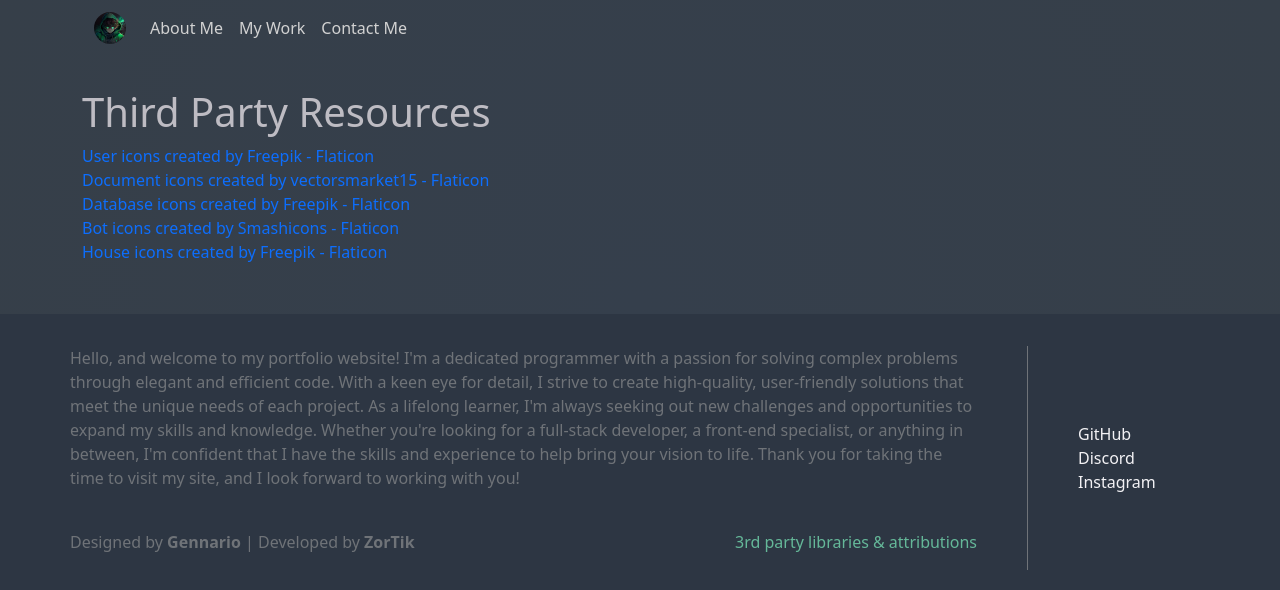
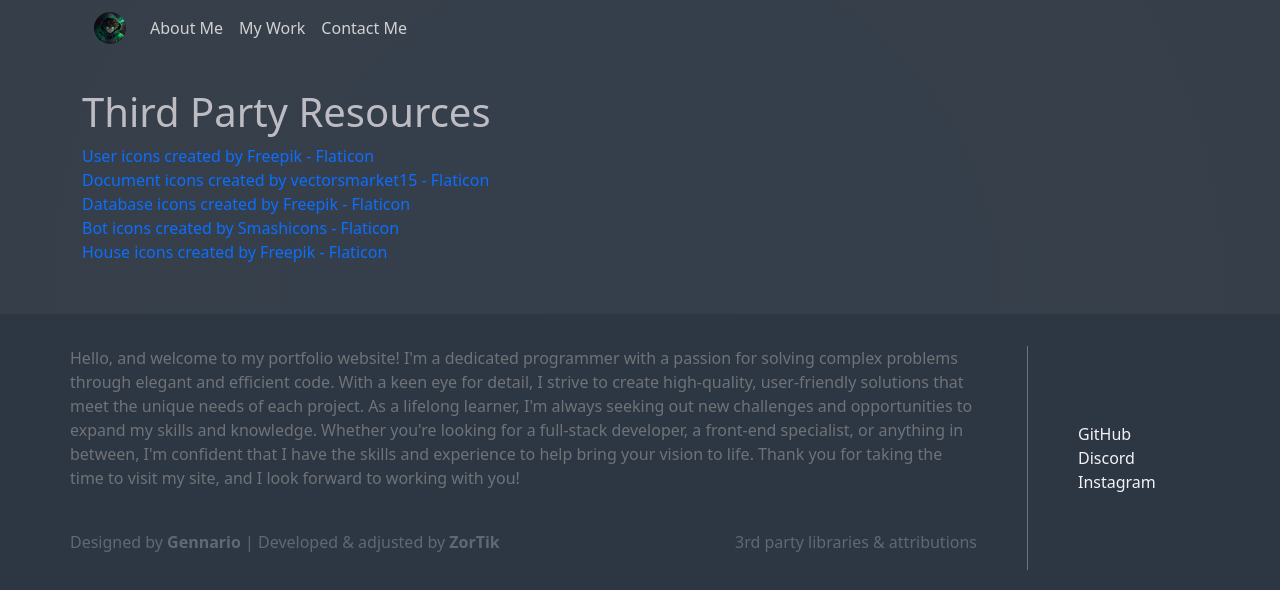
Before and after one commit to ZorTik/ZorTik.github.io, a Next.js app: page /3rdparty in a window 1280 px wide. Shown: the top 590 px of the page. Built offline with nearby package versions, Linux system fonts and the light colour scheme.

Commit message:
Adjustments

```diff
--- a/components/index/Socials.tsx
+++ b/components/index/Socials.tsx
@@ -28,7 +28,7 @@
         setDiscordClicked(true);
     }
     return <>
-        <h1 className="text-center" style={{marginTop: "80px"}}>Let&rsquo;s build something.</h1>
+        <h1 className="text-center" style={{marginTop: "80px"}}>Let&rsquo;s build something</h1>
         <SocialsComponent className="px-3 py-4" id="contacts">
             <Col><SocialButton bgColor="#4d5fa7" onClick={handleDiscordClick}>{discordClicked ? "Discord tag copied!" : "Discord"}</SocialButton></Col>
             <Col><SocialButton bgColor="#696969" href="https://github.com/ZorTik" target="_blank">GitHub</SocialButton></Col>
--- a/components/layout/Footer.tsx
+++ b/components/layout/Footer.tsx
@@ -7,8 +7,8 @@
   padding: 2rem 0;
   margin-top: 20px;
 
-  #attributions a {
-    color: var(--color-primary) !important;
+  #attributions a, #authors {
+    color: var(--color-shade) !important;
     :hover {
       color: var(--color-primary-dark) !important;
     }
@@ -47,7 +47,7 @@
                         <Row><p>Hello, and welcome to my portfolio website! I&apos;m a dedicated programmer with a passion for solving complex problems through elegant and efficient code. With a keen eye for detail, I strive to create high-quality, user-friendly solutions that meet the unique needs of each project. As a lifelong learner, I&apos;m always seeking out new challenges and opportunities to expand my skills and knowledge. Whether you&apos;re looking for a full-stack developer, a front-end specialist, or anything in between, I&apos;m confident that I have the skills and experience to help bring your vision to life. Thank you for taking the time to visit my site, and I look forward to working with you!</p></Row>
                         <br />
                         <Row>
-                            <Col><p>Designed by <strong>Gennario</strong> | Developed by <strong>ZorTik</strong></p></Col>
+                            <Col><p id="authors">Designed by <strong>Gennario</strong> | Developed & adjusted by <strong>ZorTik</strong></p></Col>
                             <Col style={{textAlign: "right"}} id="attributions"><Link href={"/3rdparty"}>3rd party libraries & attributions</Link></Col>
                         </Row>
                     </FooterQuoteColComponent>
```
